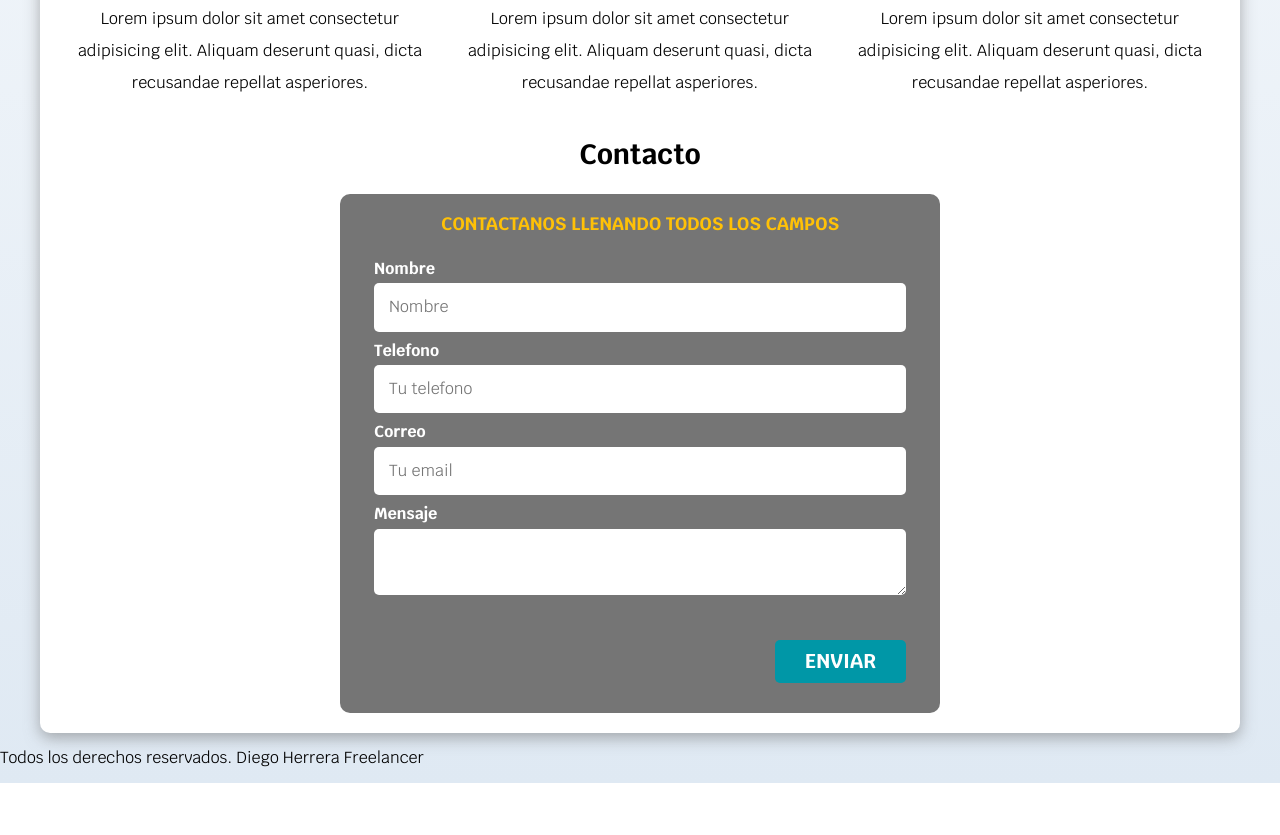
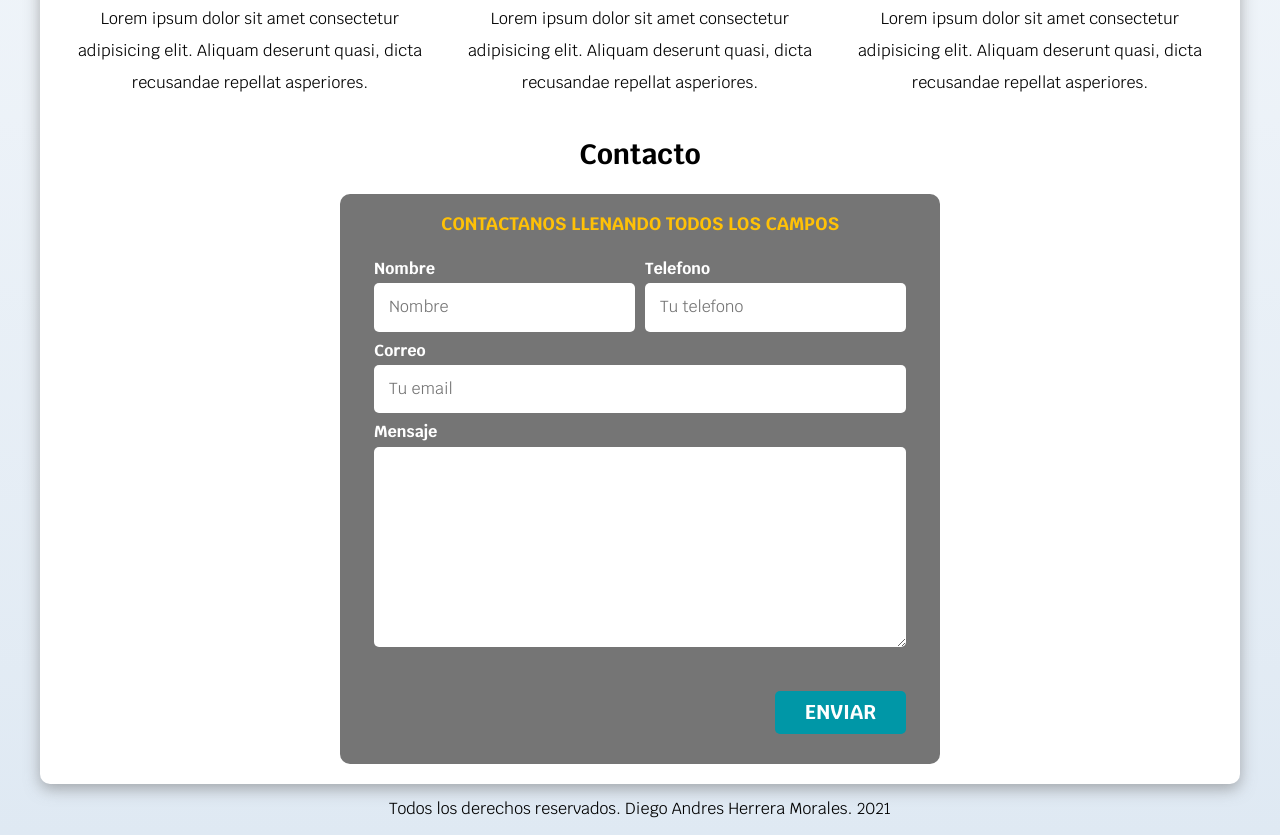
Before and after one commit to DiegoHerrera99/Sitio-Freelancer, a plain HTML site: page index.html in a window 1280 px wide. Shown: the part 926-1761 px from the top of the page. Before the commit the page ends 1709 px from the top, so only its background shows below. Drawn offline with Linux system fonts and the light colour scheme.

Commit message:
Proyecto terminado

```diff
--- a/css/styles.css
+++ b/css/styles.css
@@ -110,6 +110,10 @@ h1, h2, h3{
 
 .alinear-derecha{
     justify-content: flex-end;
+}
+
+.centrar-texto{
+    text-align: center;
 }
 
 /*------------------ TITULOS ------------------*/
@@ -245,8 +249,16 @@ h1, h2, h3{
     color: var(--primario);
 }
 
-.contenedor-campos{
+@media (min-width: 768px){
+    .contenedor-campos{
+        display: grid;
+        grid-template-columns: repeat(2, 1fr);
+        column-gap: 1rem;
+    }
 
+    .campo:nth-child(3), .campo:nth-child(4){
+        grid-column: 1 / 3;
+    }
 }
 
 .campo{
@@ -260,6 +272,10 @@ h1, h2, h3{
     display: block;
 }
 
+.campo textarea{
+    height: 20rem;
+}
+
 .input-text{
     width: 100%;
     border: none;
--- a/index.html
+++ b/index.html
@@ -27,7 +27,7 @@
 
     <section class="hero">
         <div class="contenido-hero">
-            <h2>Diseño y Desarrollo Web <span>Freelancer</span></h2>
+            <h2>Diseño y Desarrollo Web Freelancer</h2>
             <p>
                 <svg xmlns="http://www.w3.org/2000/svg" class="icon icon-tabler icon-tabler-map-pin" width="88" height="88" viewBox="0 0 24 24" stroke-width="1.5" stroke="#FFC107" fill="none" stroke-linecap="round" stroke-linejoin="round">
                     <path stroke="none" d="M0 0h24v24H0z" fill="none"/>
@@ -128,8 +128,8 @@
         </section>
     </main>
 
-    <footer>
-        <p>Todos los derechos reservados. Diego Herrera Freelancer</p>
+    <footer class="centrar-texto">
+        <p>Todos los derechos reservados. Diego Andres Herrera Morales. 2021</p>
     </footer>
 
 </body>
```
